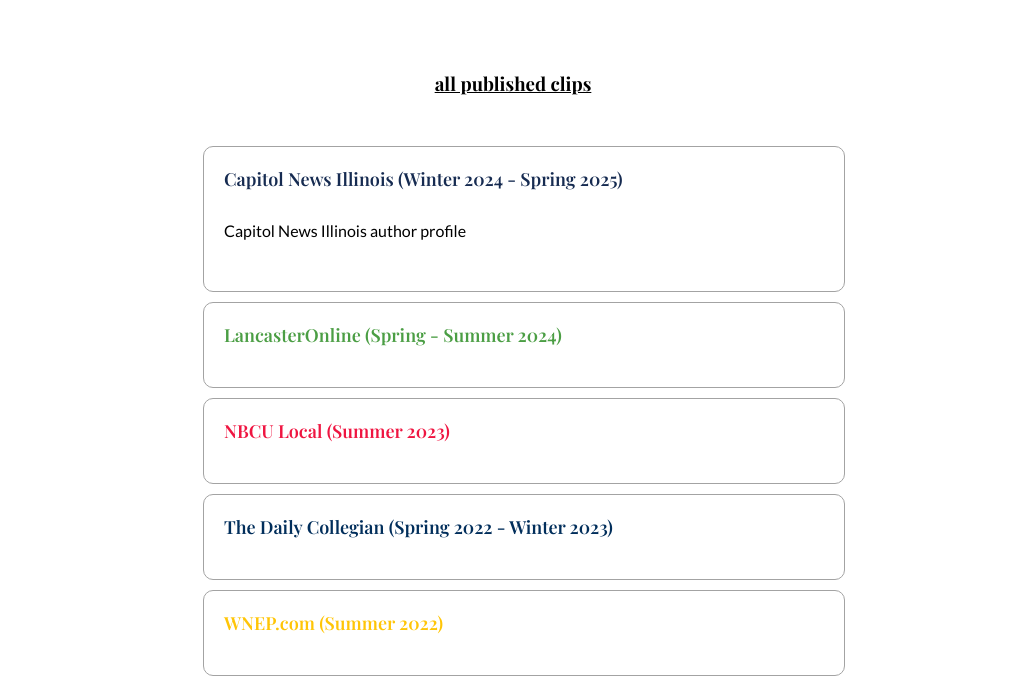
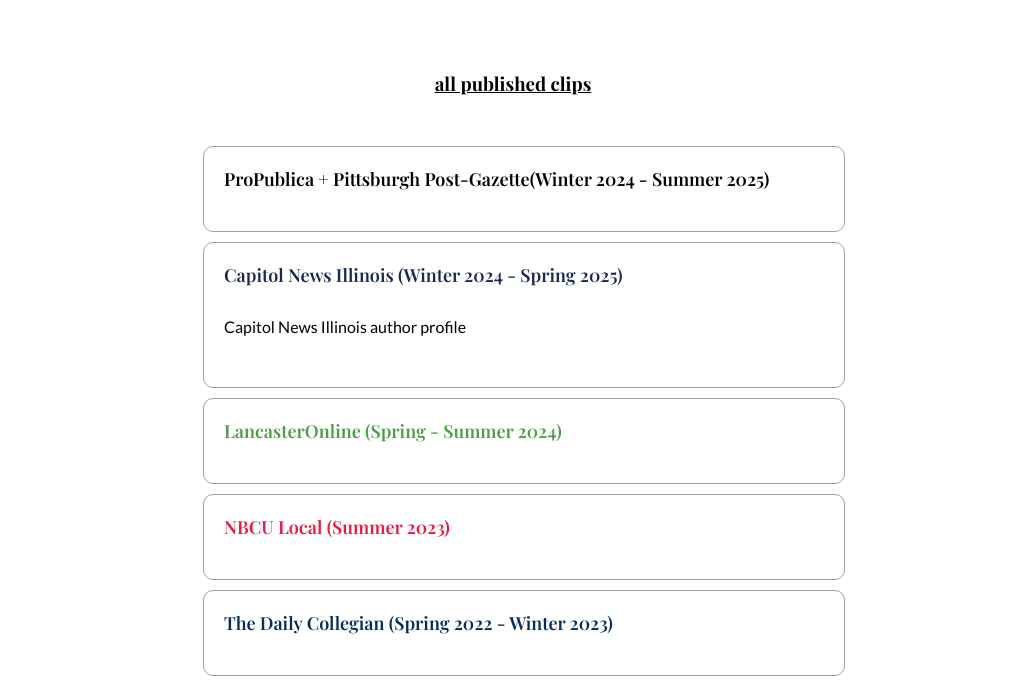
Before and after one commit to jessie-nguyen/medill-portfolio, a plain HTML site: page other.html in a window 1280 px wide. Shown: the part 107-787 px from the top of the page, without its empty margins (127-1152 px from the left). Drawn offline with nearby package versions, Linux system fonts and the light colour scheme; a web font is replaced by a local one.

Commit message:
propublica

```diff
--- a/other.html
+++ b/other.html
@@ -23,6 +23,18 @@
     <section id="writings">
     <h3 class="outlet">all published clips</h3>
     <ul class="accordion">
+        <li>
+            <input type="radio" name="accordion" id="seventh" checked>
+            <label for="seventh">ProPublica + Pittsburgh Post-Gazette(Winter 2024 - Summer 2025)</label>
+            <div class="content">
+                <p><a href="https://www.propublica.org/article/propublica-fda-lawsuit-drug-safety">
+                    · ProPublica Sued the FDA for Withholding Records About the Safety of Generic Drugs</a></p>
+                <p><a href="https://www.post-gazette.com/news/health/2025/04/09/coal-warning-cuts-in-miner-niosh-west-virginia/stories/202504090077">
+                    · Coal miners' health and safety on the chopping block amid drastic staffing cuts</a></p>
+                <p><a href="https://www.post-gazette.com/news/health/2025/05/18/black-lung-coal-miners-west-virginia-benefits/stories/202505180064">
+                    · Plagued by black lung, coal miners wage long battles for benefits to pay bills — and to stay alive</a></p>
+            </div>
+        </li>
         <li>
             <input type="radio" name="accordion" id="first" checked>
             <label for="first">Capitol News Illinois (Winter 2024 - Spring 2025)</label>
```
Also changed, not shown: about.html (+1 -1 lines).
